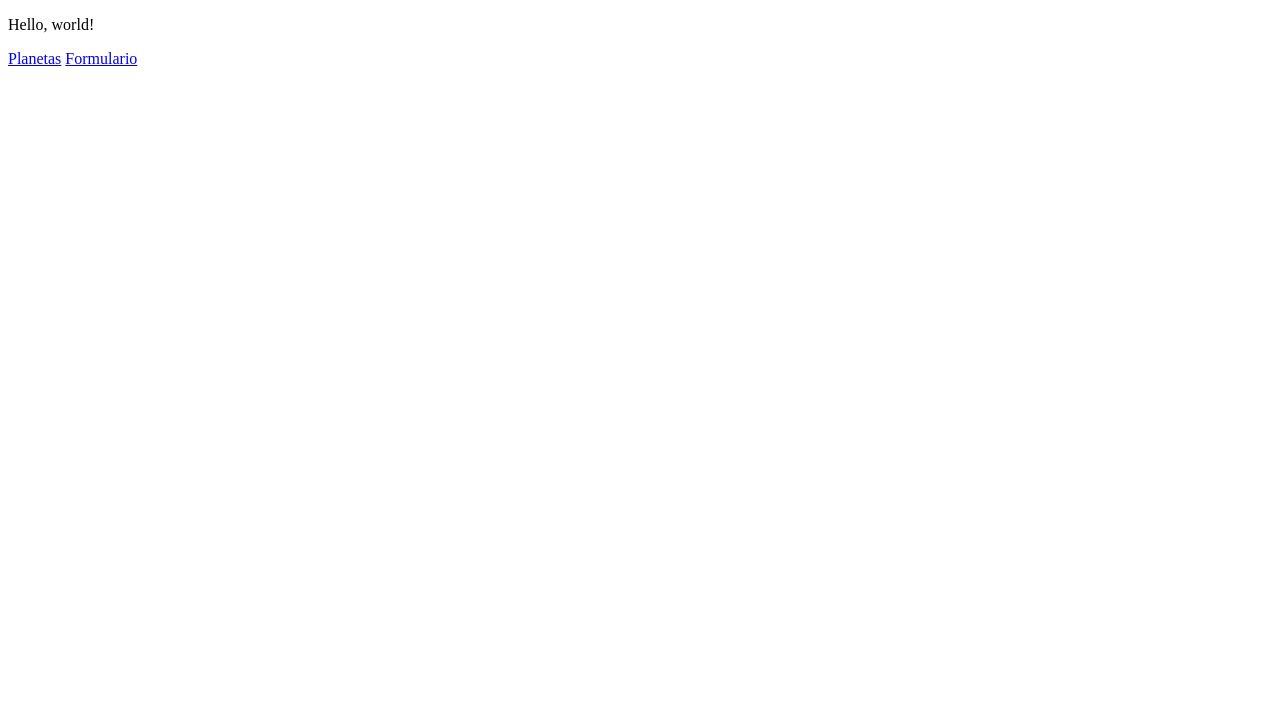
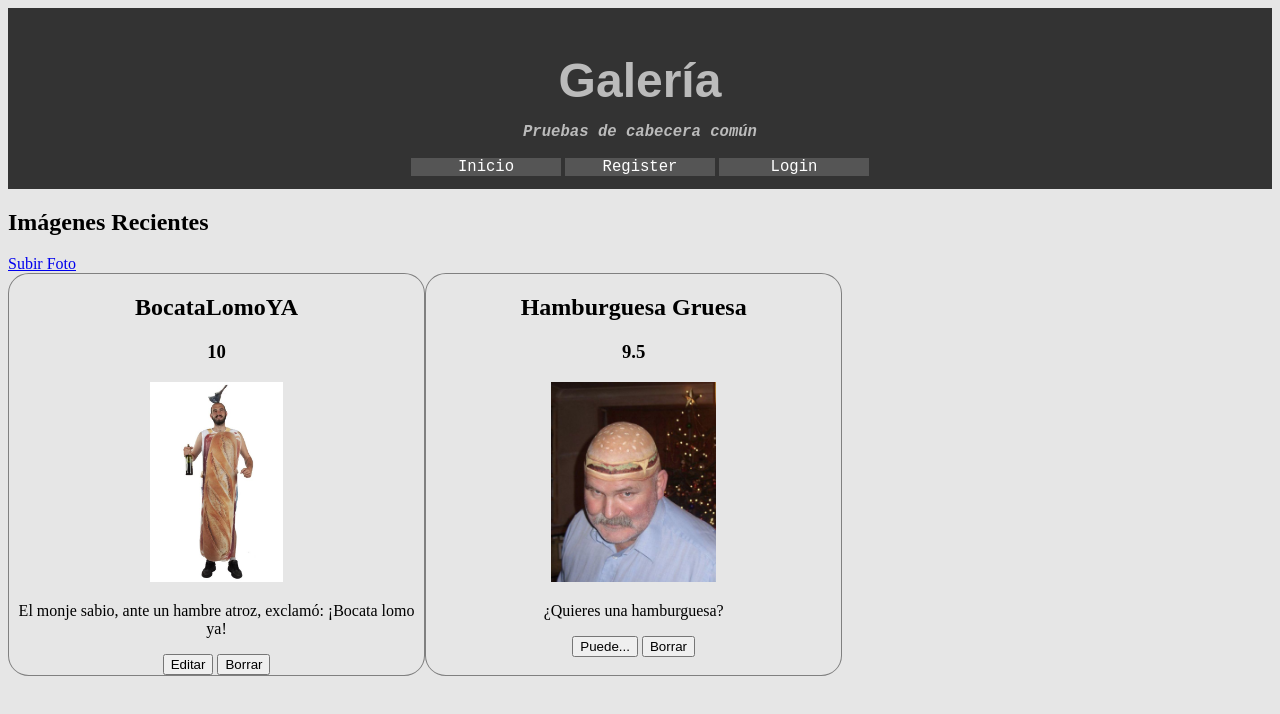
Before and after one commit to mibullfire/IISSI2-Proyect, a plain HTML site: page web/index.html in a window 1280 px wide. Drawn offline with Linux system fonts and the light colour scheme.

Commit message:
Laboratorios 1 y 2

```diff
--- a/web/css/style.css
+++ b/web/css/style.css
@@ -16,7 +16,53 @@ img.photo-image {
     max-height: 200px;
     width: auto;
     }
+div.gallery-container {
+    display: grid;
+    grid-template-columns: 33% 33% 33%;
+    }
 body.dark {
-    background-color: #222222;
-    color: #eeeeee;
+    background-color: #E6E6E6;
+    color: #000000;
     }
+input, select {
+    background-color: #f8f8f8;
+    border-color: #999999;
+    color: rgb(0, 0, 0);
+    }
+div.input-group > label {
+    display: inline-block;
+    width: 200px;
+    text-align: right;
+    }
+    .input-group {
+    margin-bottom: 0.5em;
+    }
+div.title-block {
+    text-align: center;
+    padding-top: 1%;
+    padding-bottom: 1%;
+    background-color: #333333;
+    }
+    #title {
+    font-size: 300%;
+    text-decoration: none;
+    color: #BBBBBB;
+    font-family: sans-serif;
+    margin-bottom: 0;
+    }
+    #subtitle {
+    font-size: 120%;
+    font-style: italic;
+    color: #BBBBBB;
+    font-family: monospace;
+    }
+
+div.navigation > a {
+    color: white;
+    font-size: 120%;
+    background-color: #555555;
+    font-family: monospace;
+    text-decoration: none;
+    display: inline-block;
+    min-width: 150px;
+    }
--- /dev/null
+++ b/web/header.html
@@ -0,0 +1,10 @@
+<div class="title-block">
+    <h1 id="title">Galería</h1>
+    <h3 id="subtitle">Pruebas de cabecera común</h3>
+
+    <div class="navigation">
+        <a href="index.html">Inicio</a>
+        <a href="register.html">Register</a>
+        <a href="login.html">Login</a>
+    </div>
+</div>
--- a/web/index.html
+++ b/web/index.html
@@ -1,16 +1,68 @@
 <!DOCTYPE html>
 
 <html>
+
     <head>
+        <link rel="stylesheet" href="/css/style.css">
+        <title>Galería</title>
+        <link rel="icon" href="/images/saturno.ico">
+        <script src="/js/utils/include.js"></script>
+    </head>
 
-        <link rel="stylesheet" href="/css/style.css">
-        <title>Planeta Galactico</title>
-        <link rel="icon" href="/images/favicon.ico">
+    <body class="dark">
+        <div id="page-header"></div>
 
-    </head>
-    <body>
-        <p>Hello, world!</p>
-        <a href="planetas.html">Planetas</a>
-        <a href="formulario.html">Formulario</a>
+        <h2>Imágenes Recientes</h2>
+        <a href="upload_picture.html">Subir Foto</a>
+
+        <div class="gallery-container">
+            <div class="photo-block">
+                <div class="photo-header-block">
+                    <h2 class ="photo-tittle">BocataLomoYA</h2>
+                    <h3 class="photo-score">10</h3>
+                </div>
+
+                <div class="photo-image-block">
+                    <img class="photo-image" src="/web/images/bocatalomoya.jpg">
+                </div>
+
+                <div class="photo-metadata-block">
+                    <p class="photo-description">El monje sabio, ante un hambre atroz, exclamó: ¡Bocata lomo ya!</p>
+                </div>
+
+                <div class="photo-edit-block">
+                    <button>Editar</button>
+                    <button>Borrar</button>
+                </div>
+            </div>
+
+            <div class="photo-block">
+                <div class="photo-header-block">
+                    <h2 class ="photo-tittle">Hamburguesa Gruesa</h2>
+                    <h3 class="photo-score">9.5</h3>
+                </div>
+
+                <div class="photo-image-block">
+                    <img class="photo-image" src="/web/images/burger.jpg">
+                </div>
+
+                <div class="photo-metadata-block">
+                    <p class="photo-description">¿Quieres una hamburguesa?</p>
+                </div>
+
+                <div class="photo-edit-block">
+                    <button>Puede...</button>
+                    <button>Borrar</button>
+                </div>
+            </div>
+        </div>
+
+
+        <script>
+            include("header.html", "#page-header");
+            </script>
+
+
     </body>
+
 </html>
```
Also changed, not shown: web/formulario.html (deleted, +0 -14 lines), web/register.html (added, +66 -0 lines), web/images/burger.jpg (added), web/images/saturno.ico (added).
